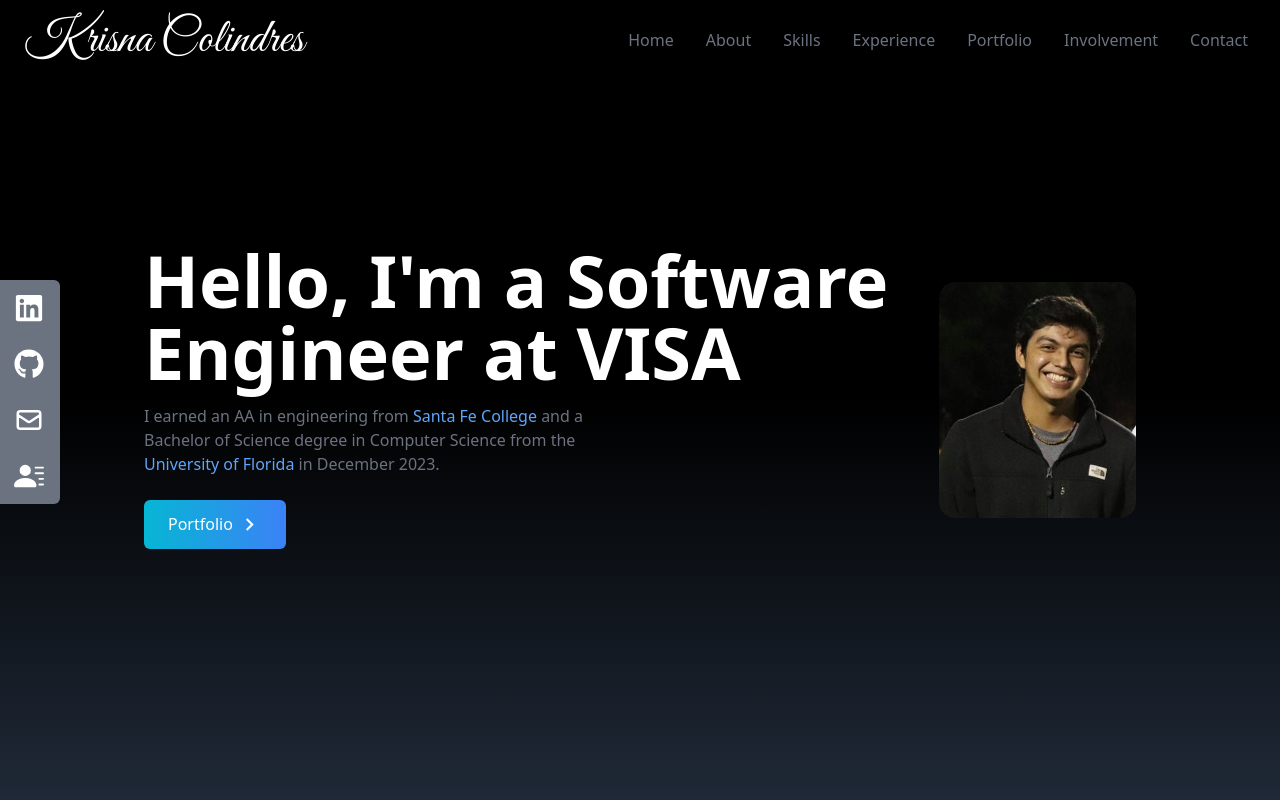
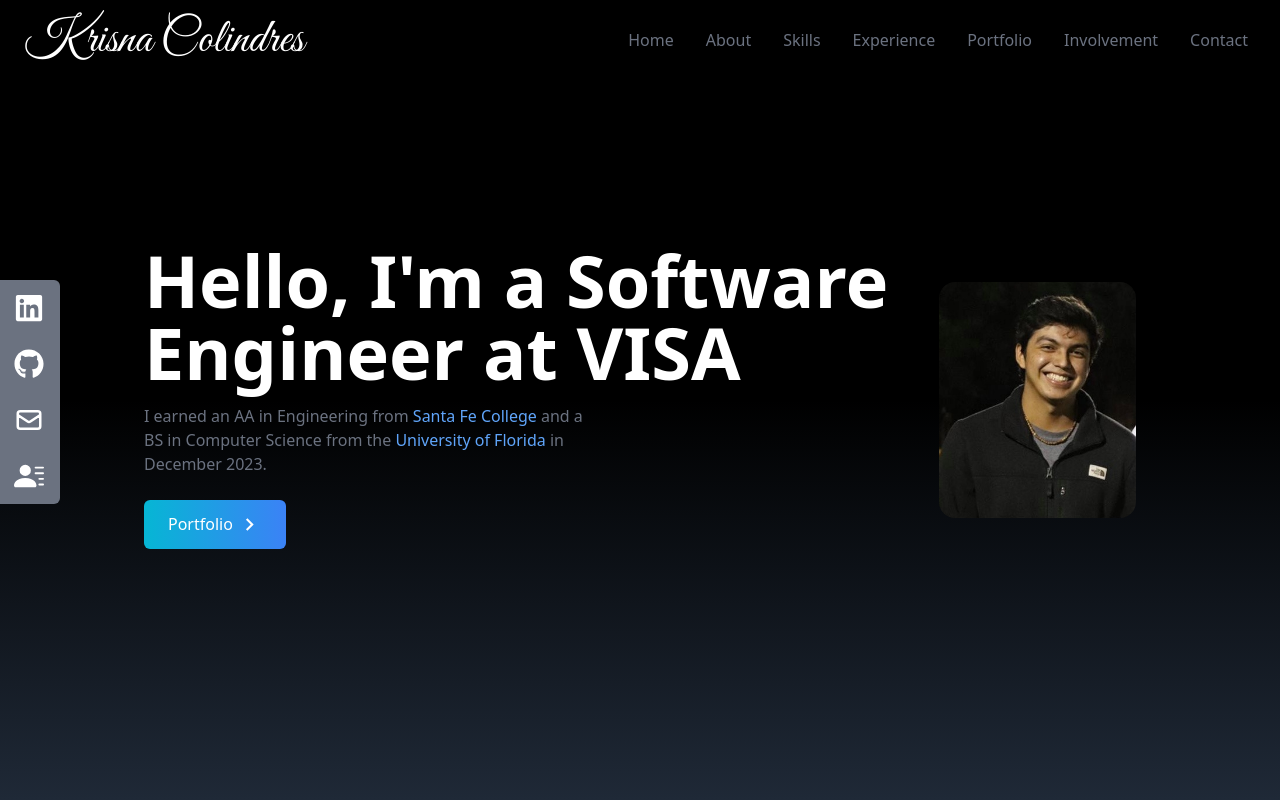
Before and after one commit to kcolindres/Portfolio-in-React, a React (Create React App) app: page / in a window 1280 px wide. Shown: the top 800 px of the page. Built offline with nearby package versions, Linux system fonts and the light colour scheme.

Commit message:
Added more info

```diff
--- a/src/components/Home.jsx
+++ b/src/components/Home.jsx
@@ -15,7 +15,7 @@
             Hello, I'm a Software Engineer at VISA
           </h2>
           <p className="text-gray-500 py-4 max-w-md">
-            I earned an AA in engineering from{" "}
+            I earned an AA in Engineering from{" "}
             <a
               href="https://www.sfcollege.edu/number-one/"
               target="_blank"
@@ -24,7 +24,7 @@
             >
               Santa Fe College
             </a>{" "}
-            and a Bachelor of Science degree in Computer Science from the{" "}
+            and a BS in Computer Science from the{" "}
             <a
               href="https://news.warrington.ufl.edu/rankings/university-of-florida-again-ranked-no-5-among-public-universities-by-us-news-world-report/"
               target="_blank"
```
